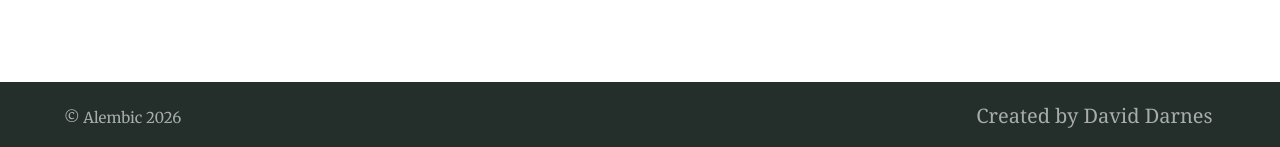
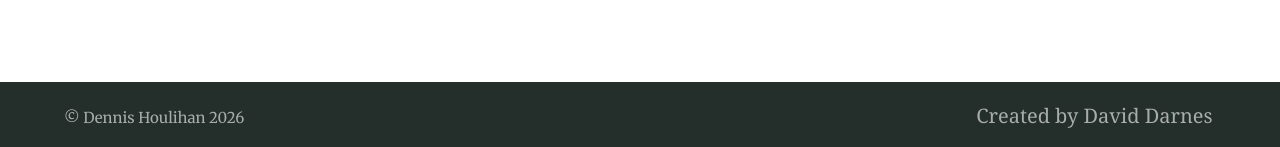
Before and after one commit to DJHoulihan/DJHoulihan.github.io, a Jekyll site: the page built from index.md, in a window 1280 px wide. Shown: the part 750-897 px from the top of the page. Built offline with Jekyll 4.4.1, drawn with Linux system fonts in a browser that asks for light colours.

Commit message:
Update _config.yml

```diff
--- a/_config.yml
+++ b/_config.yml
@@ -37,17 +37,15 @@
 # 3. Gem settings
 paginate: 2 # jekyll-paginate > items per page
 paginate_path: blog/page:num # jekyll-paginate > blog page
-jekyll-mentions: https://twitter.com # jekyll-mentions > service used when @replying
+jekyll-mentions: # jekyll-mentions > service used when @replying
 twitter:
-  username: DavidDarnes # jekyll-seo-tag > Owners twitter username
-author: DavidDarnes # jekyll-seo-tag > default author
+  username:  # jekyll-seo-tag > Owners twitter username
+author: DennisHoulihan # jekyll-seo-tag > default author
 social: # jekyll-seo-tag > social overrides
-  name: David Darnes # jekyll-seo-tag > real name
+  name: Dennis Houlihan # jekyll-seo-tag > real name
   links:  # jekyll-seo-tag > social aliases (sameAs)
-    - https://twitter.com/DavidDarnes
-    - https://www.facebook.com/daviddarnes
-    - https://www.linkedin.com/in/daviddarnes
-    - https://github.com/daviddarnes
+    - https://www.linkedin.com/dhoulihan12
+    - https://github.com/djhoulihan
 # markdown: CommonMark # Markdown parse settings, CommonMark performs slightly better an others in build time
 # commonmark:
   # options: ["SMART", "FOOTNOTES"]
@@ -93,7 +91,7 @@
 # 7. Site settings
 encoding: utf-8 # Make sure the encoding is right
 lang: en-GB # Set the site language
-title: "Alembic" # Site name or title, also used in jekyll-seo-tag
+title: "Dennis Houlihan" # Site name or title, also used in jekyll-seo-tag
 logo: "/assets/logos/logo.svg" # Site logo, also used in jekyll-seo-tag
 description: "Alembic is a starting point for Jekyll projects. Rather than starting from scratch, this boilerplate is designed to get the ball rolling immediately" # Site description and default description, also used in jekyll-seo-tag
 url: "https://alembic.darn.es" # Site url, also used in jekyll-seo-tag
```
